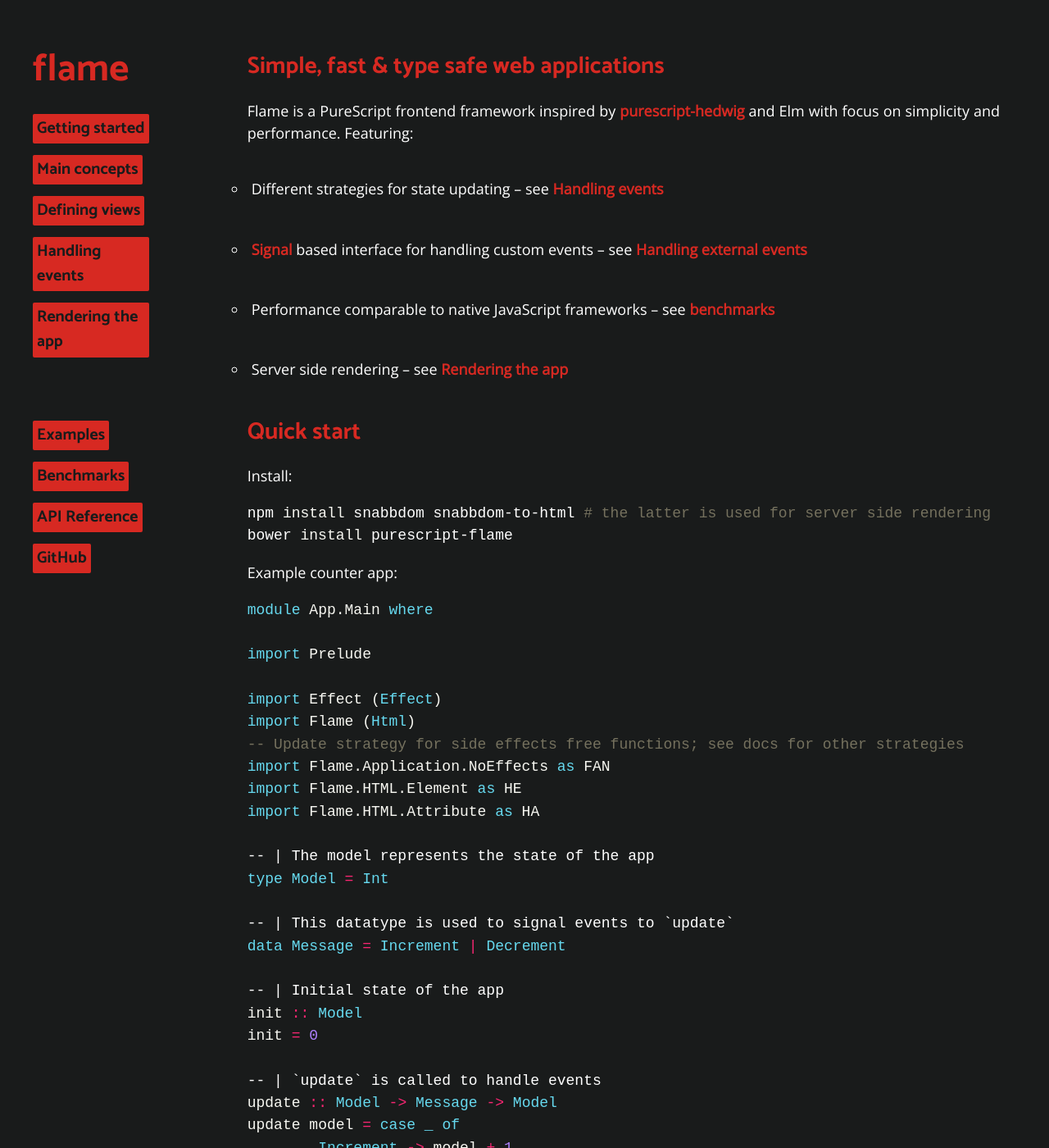
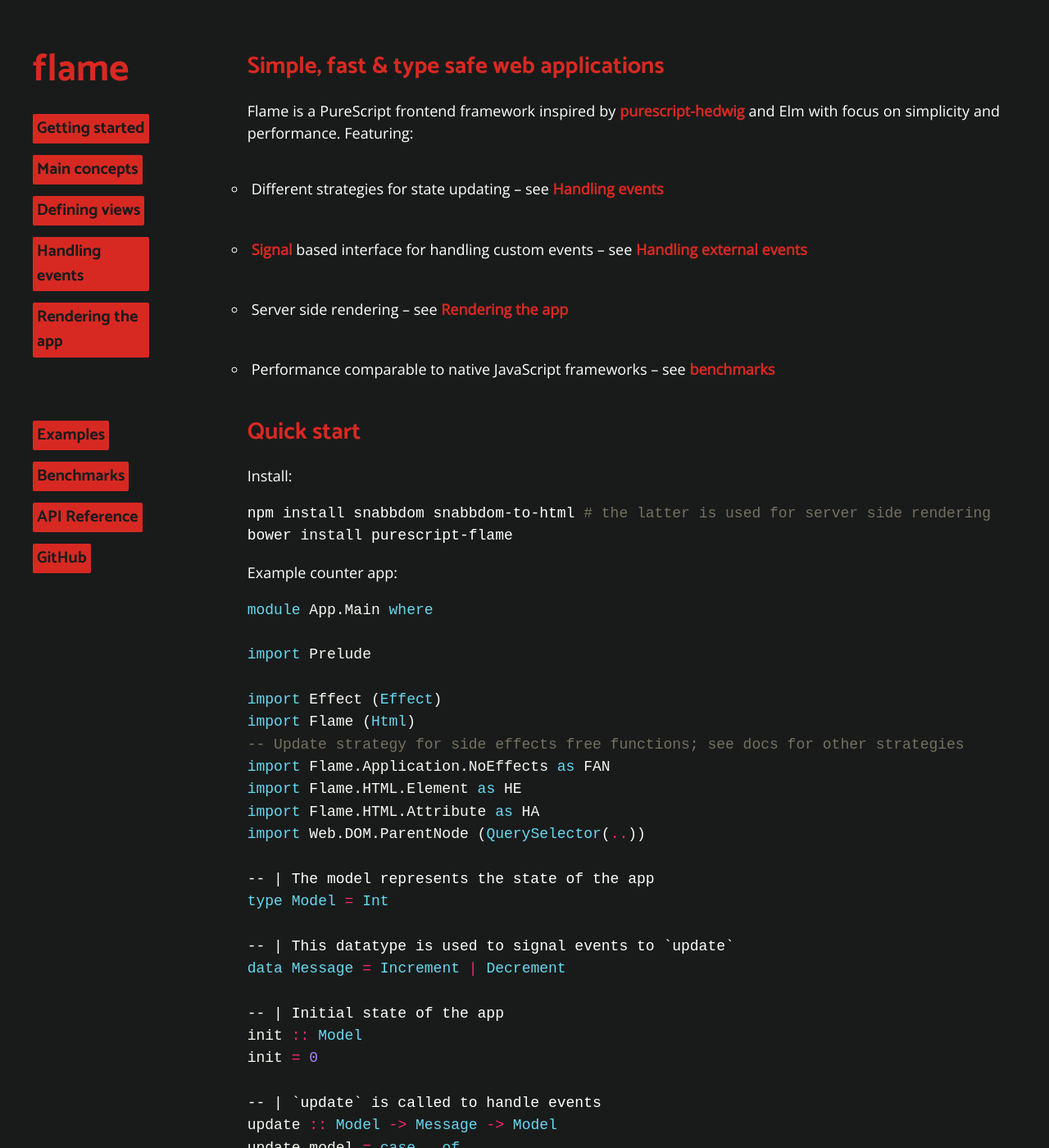
Before and after one commit to easafe/purescript-flame, a Jekyll site: the page built from docs/index.md, in a window 1280 px wide and 1400 px high. Shown: the whole window at 82% size. Built offline with Jekyll 4.4.1, drawn with Linux system fonts in a browser that asks for light colours.

Commit message:
Documentation updated

```diff
--- a/docs/index.md
+++ b/docs/index.md
@@ -11,9 +11,9 @@
 
 * [Signal](https://pursuit.purescript.org/packages/purescript-signal) based interface for handling custom events -- see [Handling external events](events#handling-external-events)
 
+* Server side rendering -- see [Rendering the app](rendering)
+
 * Performance comparable to native JavaScript frameworks -- see [benchmarks](benchmarks)
-
-* Server side rendering -- see [Rendering the app](rendering)
 
 ## Quick start
 
@@ -37,6 +37,7 @@
 import Flame.Application.NoEffects as FAN
 import Flame.HTML.Element as HE
 import Flame.HTML.Attribute as HA
+import Web.DOM.ParentNode (QuerySelector(..))
 
 -- | The model represents the state of the app
 type Model = Int
@@ -64,7 +65,7 @@
 
 -- | Mount the application on the given selector
 main :: Effect Unit
-main = FAN.mount_ "main" {
+main = FAN.mount_ (QuerySelector "main") {
         init,
         update,
         view
```
Also changed, not shown: docs/rendering.md (+42 -1 lines), README.md, 4 other files.
